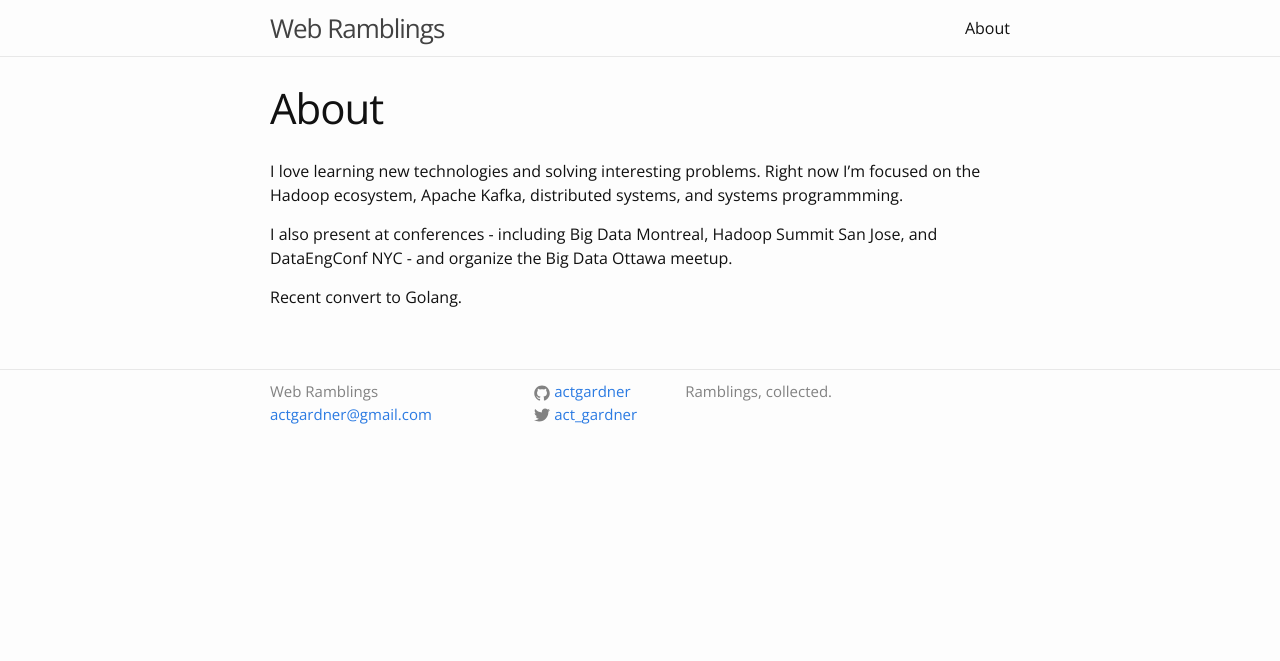
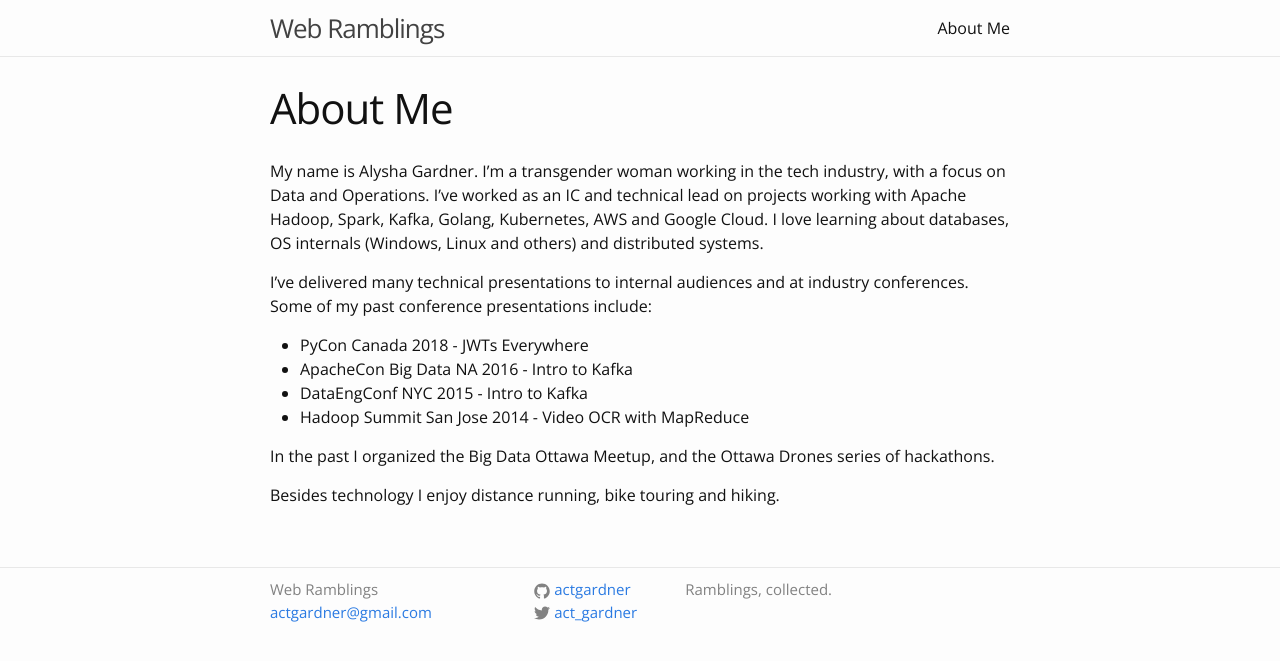
Before and after one commit to actgardner/actgardner.github.io, a Jekyll site: the page built from about.md, in a window 1280 px wide. Shown: the top 661 px of the page. Built offline with Jekyll 4.4.1, drawn with Linux system fonts in a browser that asks for light colours.

Commit message:
Update about

```diff
--- a/about.md
+++ b/about.md
@@ -1,11 +1,20 @@
 ---
 layout: page
-title: About
+title: About Me
 permalink: /about/
 ---
 
-I love learning new technologies and solving interesting problems. Right now I'm focused on the Hadoop ecosystem, Apache Kafka, distributed systems, and systems programmming.
+My name is Alysha Gardner. I'm a transgender woman working in the tech industry, with a focus on Data and Operations.
+I've worked as an IC and technical lead on projects working with Apache Hadoop, Spark, Kafka, Golang, Kubernetes, AWS and Google Cloud.
+I love learning about databases, OS internals (Windows, Linux and others) and distributed systems.
 
-I also present at conferences - including Big Data Montreal, Hadoop Summit San Jose, and DataEngConf NYC - and organize the Big Data Ottawa meetup.
+I've delivered many technical presentations to internal audiences and at industry conferences. Some of my past conference presentations include:
 
-Recent convert to Golang.
+- PyCon Canada 2018 - JWTs Everywhere
+- ApacheCon Big Data NA 2016 - Intro to Kafka
+- DataEngConf NYC 2015 - Intro to Kafka
+- Hadoop Summit San Jose 2014 - Video OCR with MapReduce
+
+In the past I organized the Big Data Ottawa Meetup, and the Ottawa Drones series of hackathons.
+
+Besides technology I enjoy distance running, bike touring and hiking.
```
